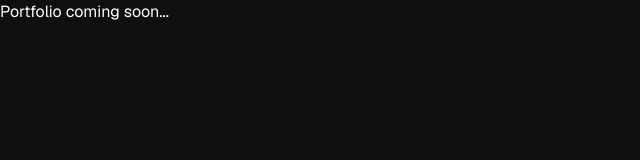
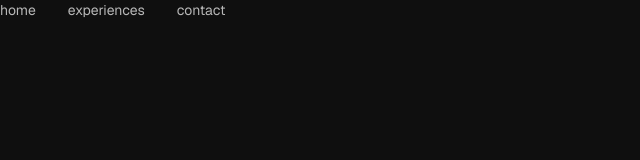
Before and after one commit to LuisSebastianDelRosario/luis-2026-portfolio, a Next.js app: page / in a window 1280 px wide. Shown: the top 160 px of the page, without its empty margins (0-640 px from the left). Built offline with nearby package versions, Linux system fonts and the light colour scheme.

Commit message:
Step 3 - Build Navbar component

```diff
--- a/app/page.tsx
+++ b/app/page.tsx
@@ -1,7 +1,12 @@
+import Navbar from "@/components/sections/Navbar";
+
 export default function Home() {
   return (
     <main className="min-h-screen bg-[#0f0f0f] text-white">
-      <p className="p-10 text-white">Portfolio coming soon...</p>
+      <Navbar />
+      <div className="pt-24 px-8 max-w-3xl mx-auto">
+        <p className="text-white">Hero section coming soon...</p>
+      </div>
     </main>
   );
 }
--- /dev/null
+++ b/components/sections/Navbar.tsx
@@ -0,0 +1,27 @@
+"use client";
+
+import Link from "next/link";
+
+const navLinks = [
+  { label: "home", href: "#home" },
+  { label: "experiences", href: "#experiences" },
+  { label: "contact", href: "#contact" },
+];
+
+export default function Navbar() {
+  return (
+    <nav className="fixed top-0 left-0 w-full z-50 bg-[#0f0f0f]">
+      <div className="max-w-3xl mx-auto px-8 py-6 flex items-center gap-8">
+        {navLinks.map((link) => (
+          <Link
+            key={link.label}
+            href={link.href}
+            className="text-sm text-white/70 hover:text-white transition-colors duration-200"
+          >
+            {link.label}
+          </Link>
+        ))}
+      </div>
+    </nav>
+  );
+}
```
